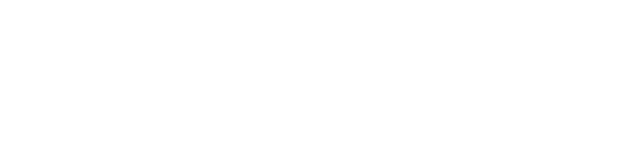
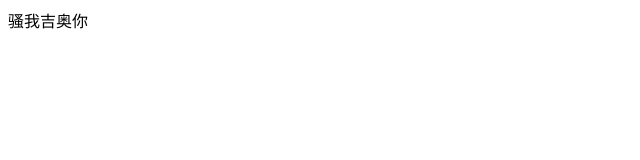
Before and after one commit to CJSBT97/itheima, a plain HTML site: page about.html in a window 1280 px wide. Shown: the whole page, without its empty margins (0-640 px from the left). Drawn offline with Linux system fonts and the light colour scheme.

Commit message:
Update about.html

```diff
--- a/about.html
+++ b/about.html
@@ -9,6 +9,7 @@
 </head>
 
 <body>
+       骚我吉奥你
 </body>
 
 </html>
```
